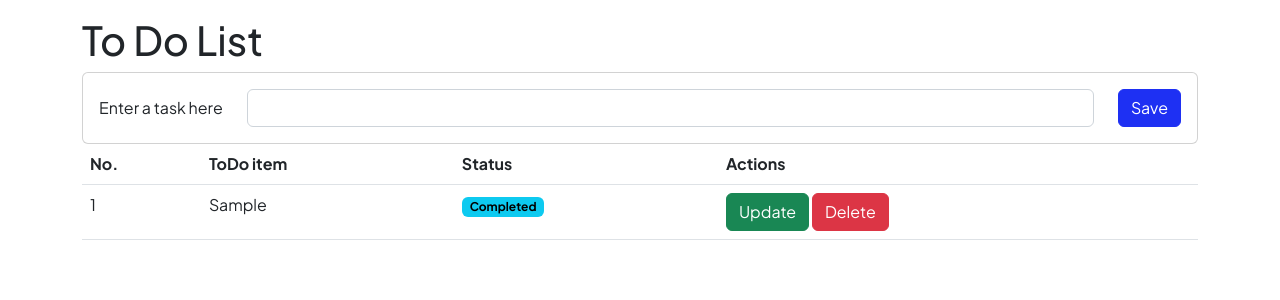
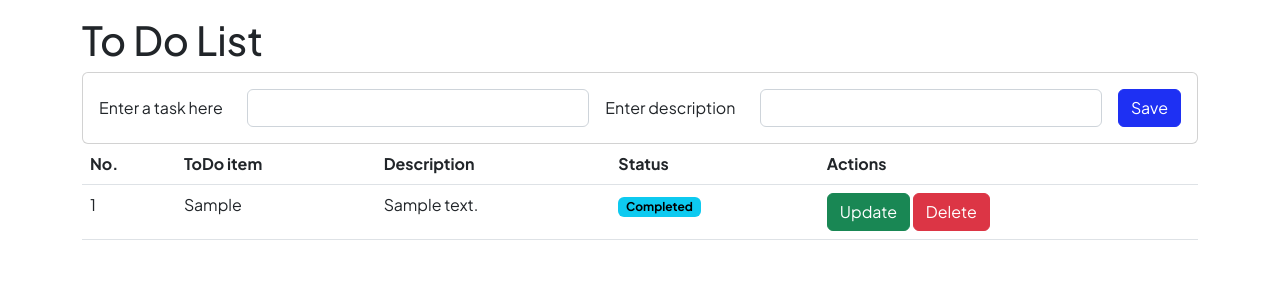
Before and after one commit to yevklim/PNU__web.py, a Flask app: page /todos in a window 1280 px wide. Shown: the part 72-372 px from the top of the page. Run offline with Flask 3, Linux system fonts and the light colour scheme; tables that the repository leaves empty hold one stand-in row (values such as "Sample post"); some libraries are stand-ins or nearby versions.

Commit message:
Lab 6: added a new field to ToDo List

```diff
--- a/klymentovskyi_project/app/forms.py
+++ b/klymentovskyi_project/app/forms.py
@@ -45,4 +45,8 @@ class ToDoForm(FlaskForm):
                            Length(max=80),
                            DataRequired(message="This field is required.")
                        ])
+    description = StringField("Enter description",
+                              validators=[
+                                  Length(max=160),
+                              ])
     submit = SubmitField("Save")
--- a/klymentovskyi_project/app/models.py
+++ b/klymentovskyi_project/app/models.py
@@ -4,5 +4,6 @@ import sqlalchemy as sa
 class ToDo(db.Model):
     __tablename__ = "todo"
     id = sa.Column(sa.Integer, primary_key=True)
-    task = sa.Column(sa.String(80))
-    completed = sa.Column(sa.Boolean())
+    task = sa.Column(sa.String(80), nullable=False)
+    description = sa.Column(sa.String(160), nullable=True)
+    completed = sa.Column(sa.Boolean(), nullable=True)
--- a/klymentovskyi_project/app/static/css/custom.css
+++ b/klymentovskyi_project/app/static/css/custom.css
@@ -3,3 +3,7 @@
     position: sticky !important;
   }
 }
+
+form.fields-grow-1 > .row.field-grow-1 {
+  flex-grow: 1;
+}
--- a/klymentovskyi_project/app/templates/_form_macros.html
+++ b/klymentovskyi_project/app/templates/_form_macros.html
@@ -33,7 +33,7 @@
 {% endmacro %}
 
 {% macro render_text_input_horizontal(field) %}
-  <div class="row">
+  <div class="row field-grow-1">
     <div class="col-auto">
       <label for="{{ field.id }}" class="col-form-label"> {{ field.label.text }} </label>
     </div>
--- a/klymentovskyi_project/app/templates/todos.html
+++ b/klymentovskyi_project/app/templates/todos.html
@@ -7,11 +7,10 @@
 <h1>To Do List</h1>
 <div class="card mx-auto">
     <div class="card-body">
-        <form class="row" method="POST" action="{{ url_for('todo_add') }}" novalidate>
+        <form class="d-flex flex-wrap gap-3 fields-grow-1" method="POST" action="{{ url_for('todo_add') }}" novalidate>
             {{ form.csrf_token }}
-            <div class="col-auto flex-grow-1">
-                {{ render_text_input_horizontal(form.task) }}
-            </div>
+            {{ render_text_input_horizontal(form.task) }}
+            {{ render_text_input_horizontal(form.description) }}
             <div class="col-auto">
                 {{ render_field(form.submit) }}
             </div>
@@ -23,6 +22,7 @@
         <tr class="vertical-center">
             <th>No.</th>
             <th>ToDo item</th>
+            <th>Description</th>
             <th>Status</th>
             <th>Actions</th>
         </tr>
@@ -30,8 +30,9 @@
     <tbody>
         {% for todo in todo_list %}
         <tr class="vertical-center">
-            <td>{{ todo.id }}</td>
+            <td> {{ todo.id }} </td>
             <td> {{ todo.task }}</td>
+            <td> {{ todo.description }}</td>
             <td>
                 {% if not todo.completed %}
                     <span class="badge text-bg-primary">In progress</span>
--- a/klymentovskyi_project/app/views.py
+++ b/klymentovskyi_project/app/views.py
@@ -149,7 +149,8 @@ def todo_add():
 
     if form.validate_on_submit():
         task = form.task.data
-        todo = models.ToDo(task=task, completed=False)
+        description = form.description.data
+        todo = models.ToDo(task=task, completed=False, description=description)
         db.session.add(todo)
         db.session.commit()
         flash(f"Added \"{task}\" to the ToDo list", "success")
```
